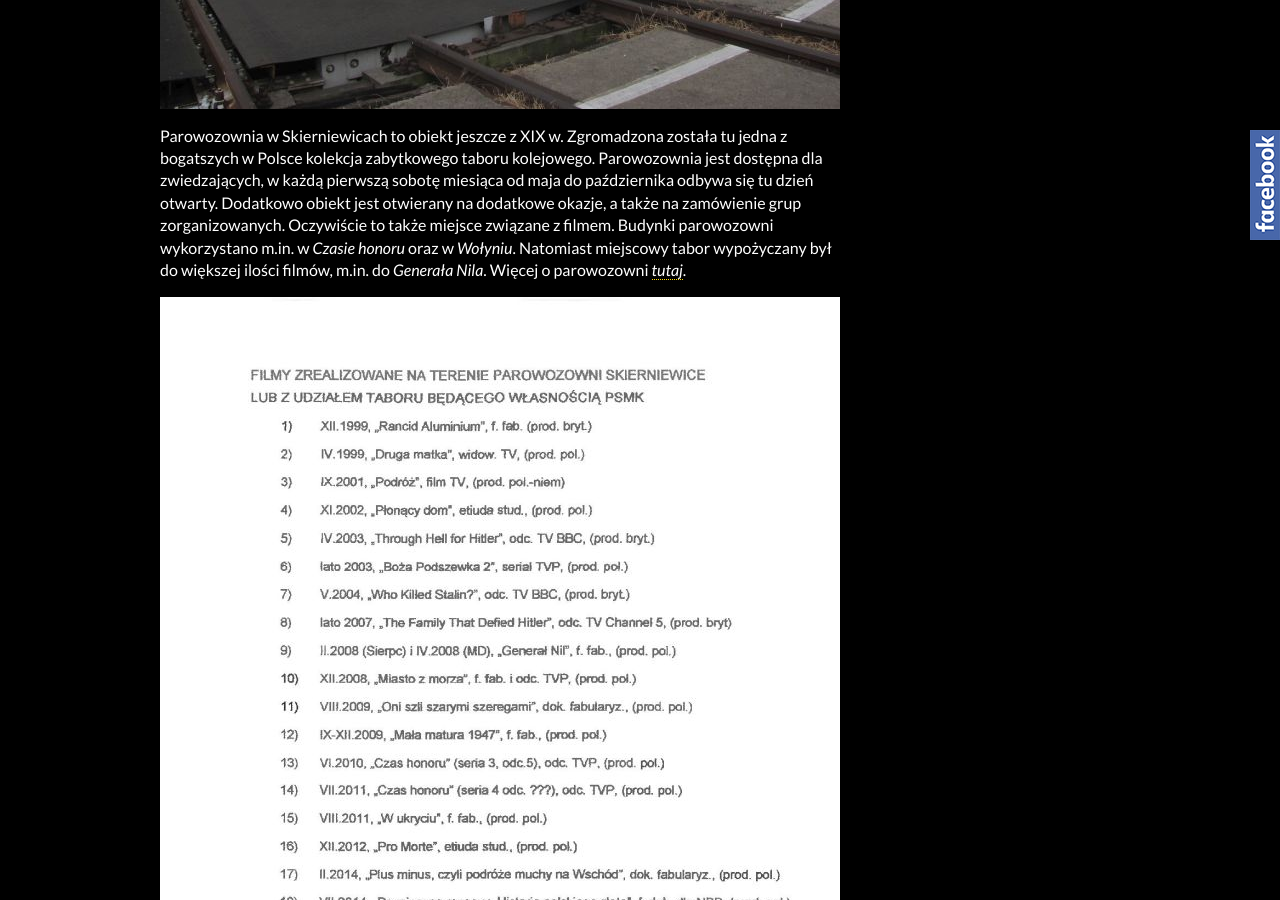
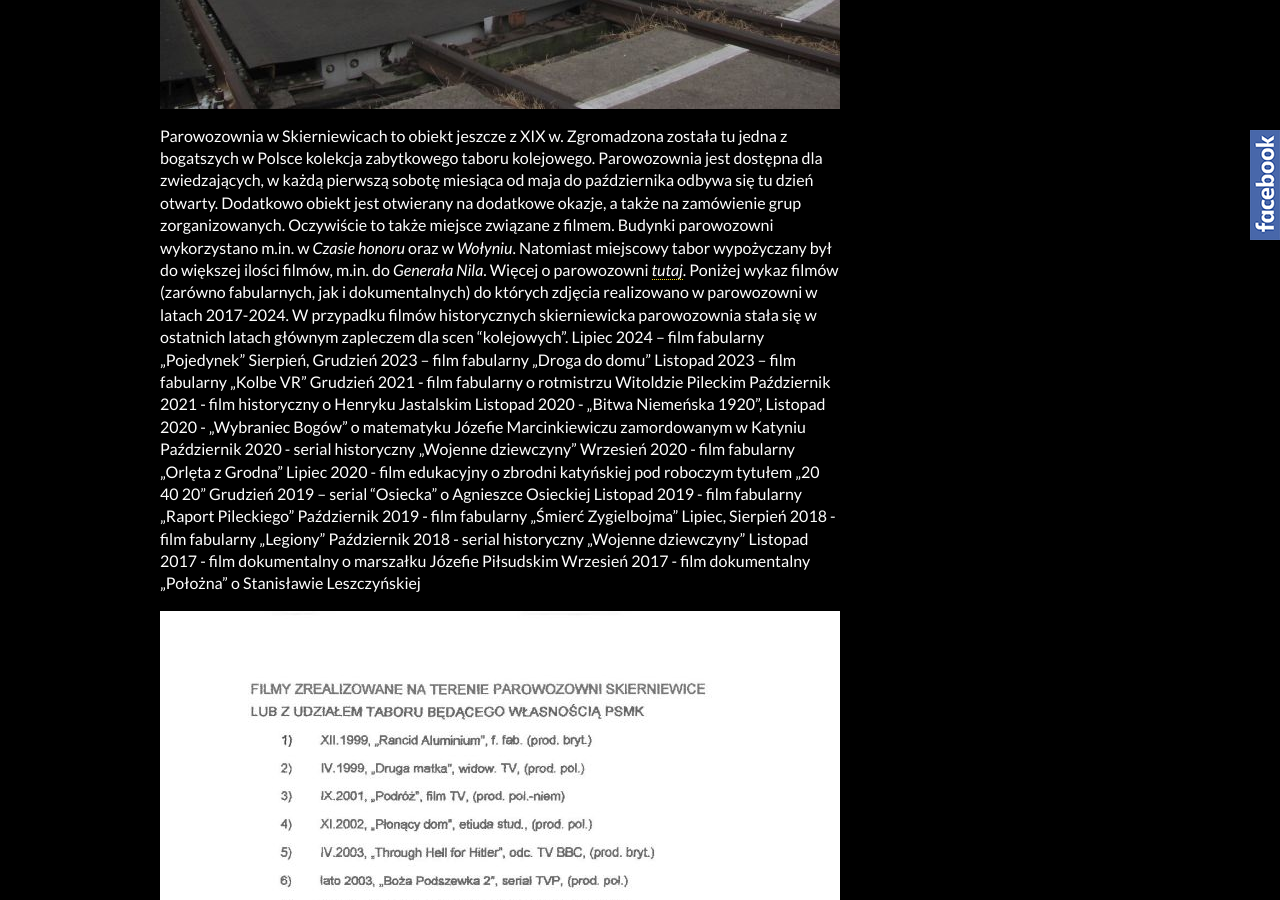
Before and after one commit to fusilli/filmowelodzkie, a Jekyll site: the page built from _atrakcje/parowozownia-w-skierniewicach.md, in a window 1280 px wide and 900 px high, scrolled down 639 px. Built offline with Jekyll 4.4.1, drawn with Linux system fonts in a browser that asks for light colours; nearby versions of some CDN libraries.

Commit message:
Update parowozownia-w-skierniewicach.md

```diff
--- a/_atrakcje/parowozownia-w-skierniewicach.md
+++ b/_atrakcje/parowozownia-w-skierniewicach.md
@@ -7,5 +7,24 @@ link: parowozownia-w-skierniewicach
 ![Parowozownia w Skierniewicach](/foto/plenery/skierniewice-parowozownia.jpg)
 
 Parowozownia w Skierniewicach to obiekt jeszcze z XIX w. Zgromadzona została tu jedna z bogatszych w Polsce kolekcja zabytkowego taboru kolejowego. Parowozownia jest dostępna dla zwiedzających, w każdą pierwszą sobotę miesiąca od maja do października odbywa się tu dzień otwarty. Dodatkowo obiekt jest otwierany na dodatkowe okazje, a także na zamówienie grup zorganizowanych. Oczywiście to także miejsce związane z filmem. Budynki parowozowni wykorzystano m.in. w *Czasie honoru* oraz w *Wołyniu*. Natomiast miejscowy tabor wypożyczany był do większej ilości filmów, m.in. do *Generała Nila*. Więcej o parowozowni [*tutaj*](http://www.psmk.org.pl/).
+Poniżej wykaz filmów (zarówno fabularnych, jak i dokumentalnych) do których zdjęcia realizowano w parowozowni w latach 2017-2024. W przypadku filmów historycznych skierniewicka parowozownia stała się w ostatnich latach głównym zapleczem dla scen "kolejowych".
+Lipiec 2024 – film fabularny „Pojedynek”
+Sierpień, Grudzień 2023 – film fabularny „Droga do domu”
+Listopad 2023 – film fabularny „Kolbe VR”
+Grudzień 2021 - film fabularny o rotmistrzu Witoldzie Pileckim
+Październik 2021 - film historyczny o Henryku Jastalskim
+Listopad 2020 - „Bitwa Niemeńska 1920”,
+Listopad 2020 - „Wybraniec Bogów” o matematyku Józefie Marcinkiewiczu zamordowanym w Katyniu
+Październik 2020 - serial historyczny „Wojenne dziewczyny”
+Wrzesień 2020 - film fabularny „Orlęta z Grodna”
+Lipiec 2020 - film edukacyjny o zbrodni katyńskiej pod roboczym tytułem „20 40 20”
+Grudzień 2019 – serial "Osiecka" o Agnieszce Osieckiej
+Listopad 2019 - film fabularny „Raport Pileckiego”
+Październik 2019 - film fabularny „Śmierć Zygielbojma”
+Lipiec, Sierpień 2018 - film fabularny „Legiony”
+Październik 2018 - serial historyczny „Wojenne dziewczyny”
+Listopad 2017 - film dokumentalny o marszałku Józefie Piłsudskim
+Wrzesień 2017 - film dokumentalny „Położna” o Stanisławie Leszczyńskiej
 
-![Filmy w parowozowni w Skierniewicach](/foto/plenery/filmy-parowozownia.jpg)
+
+![Filmy w parowozowni w Skierniewicach do 2016 r.](/foto/plenery/filmy-parowozownia.jpg)
```
